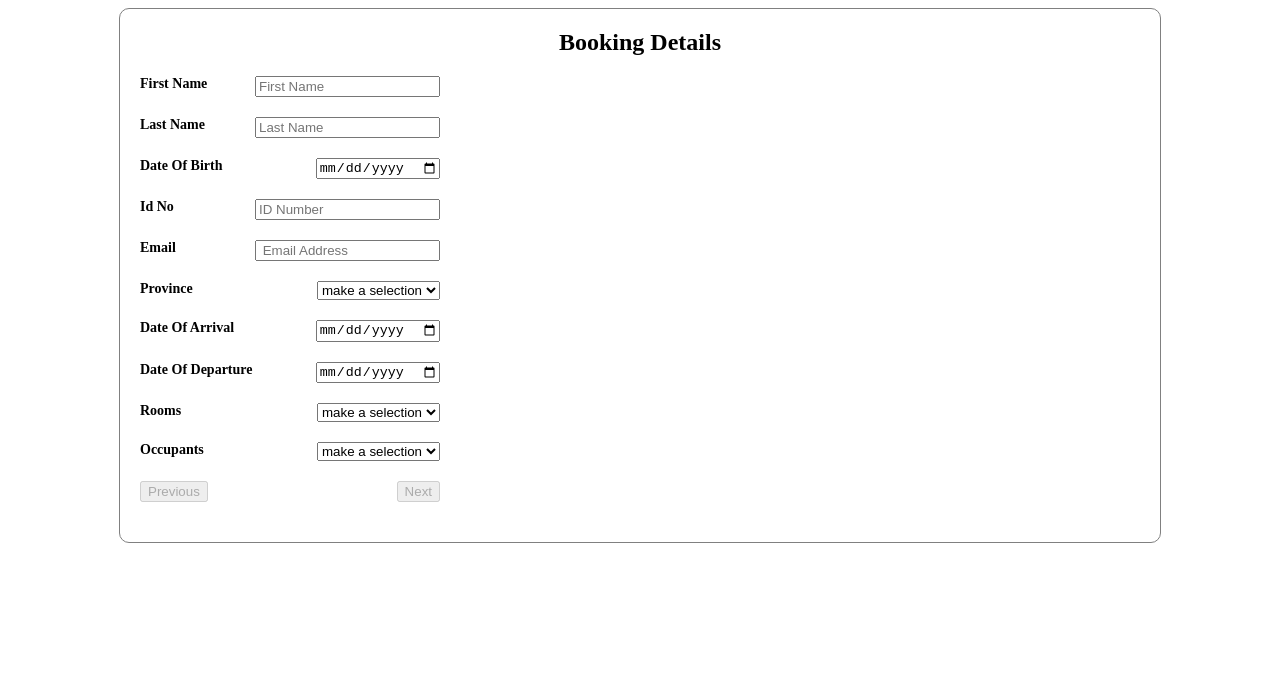
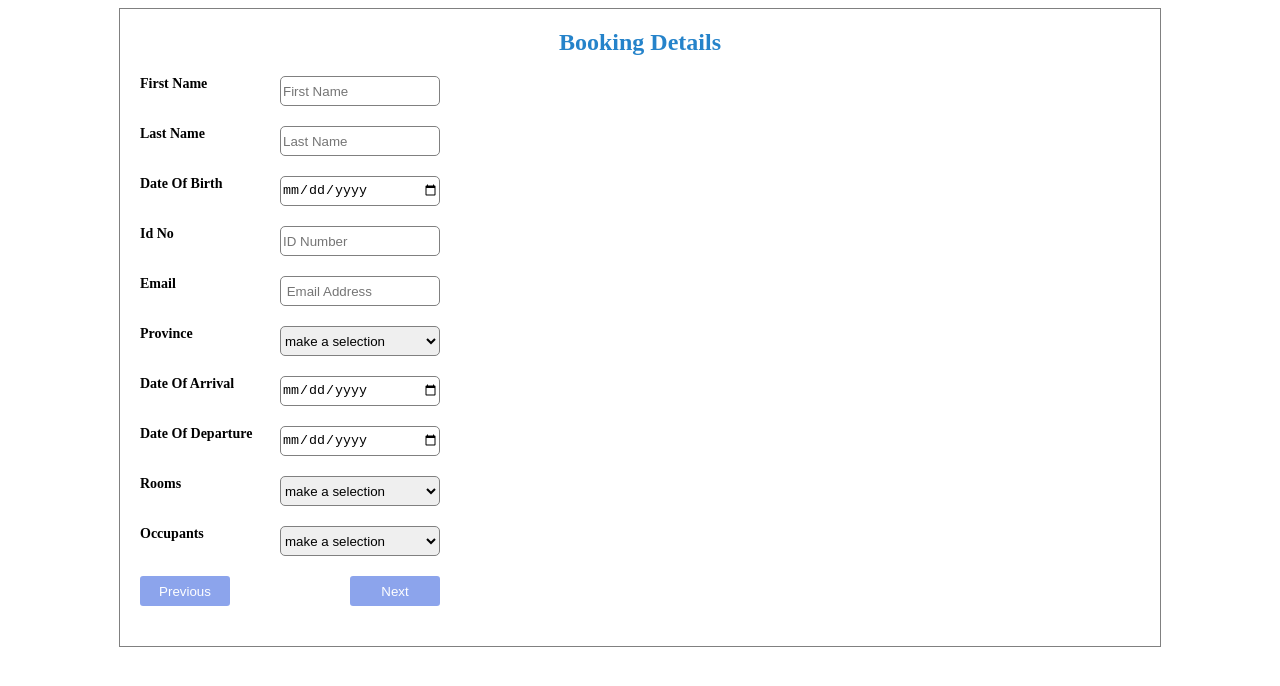
Before and after one commit to LizzyModau26/angular-ivy-lizzyhotel, an Angular app: page / in a window 1280 px wide. Shown: the top 686 px of the page. Built offline with nearby package versions, Linux system fonts and the light colour scheme.

Commit message:
3 files modified

```diff
--- a/src/app/app.component.css
+++ b/src/app/app.component.css
@@ -1,16 +1,13 @@
 p {
   font-family: Lato;
 }
-
 
 .main-container {
   max-width: 1000px;
   margin: 0 auto;
   padding: 20px;
   border: 1px solid gray;
-  border-radius: 10px;
-
 }
-.formContent{
+.formContent {
   padding-left: 50%;
 }
--- a/src/app/app.component.ts
+++ b/src/app/app.component.ts
@@ -1,13 +1,13 @@
-import { Component, OnInit } from '@angular/core';
+import { Component, OnInit } from "@angular/core";
 
-import { STEP_ITEMS } from './constants/multi-step-form';
+import { STEP_ITEMS } from "./constants/multi-step-form";
 
 @Component({
-  selector: 'my-app',
-  templateUrl: './app.component.html',
-  styleUrls: [ './app.component.css' ]
+  selector: "my-app",
+  templateUrl: "./app.component.html",
+  styleUrls: ["./app.component.css"]
 })
-export class AppComponent implements OnInit  {
+export class AppComponent implements OnInit {
   formContent: any;
   formData: any;
   activeStepIndex: number;
@@ -20,7 +20,6 @@ export class AppComponent implements OnInit  {
   onFormSubmit(formData: any): void {
     this.formData = formData;
 
-    // post form data here
-    alert(JSON.stringify(this.formData));
+    alert("Thank you, the hotel team will get back to you.");
   }
 }
--- a/src/app/components/multi-step-form/multi-step-form.component.css
+++ b/src/app/components/multi-step-form/multi-step-form.component.css
@@ -1,8 +1,45 @@
 .field-label {
   font-size: 0.875em;
+}
+input,
+select,
+textarea {
+  border: 1px solid grey;
+  height: 30px;
+  min-width: 160px;
+  max-width: 160px;
+  border-radius: 5px;
+}
+input,
+select,
+textarea :focus {
+  outline-color: #2583ca;
+  box-shadow: 5px #2583ca;
+}
+.form-heading {
+  color: #2583ca;
 }
 
 .validation-error {
   color: #cc3c3c;
-  font-size: 0.750em;
+  font-size: 0.75em;
 }
+button {
+  height: 30px;
+  width: 90px;
+  color: white;
+  background-color: royalblue;
+  box-shadow: none;
+  border-radius: 3px;
+  border: none;
+  transition: all 0.2s cubic-bezier(0.4, 0, 0.2, 1);
+}
+button:hover {
+  background-color: #2583ca;
+  letter-spacing: 0.1em;
+}
+button:disabled {
+  background-color: royalblue;
+  opacity: 0.6;
+  letter-spacing: 0;
+}
```
